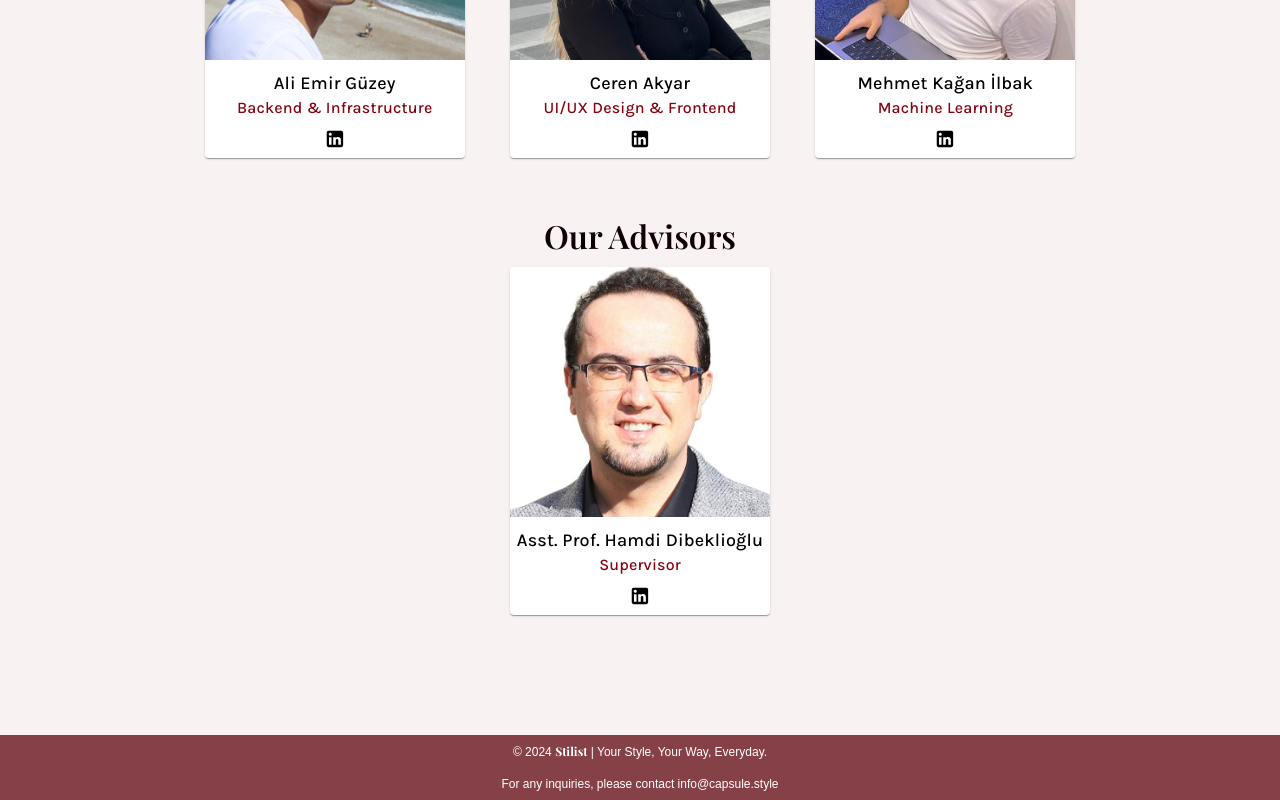
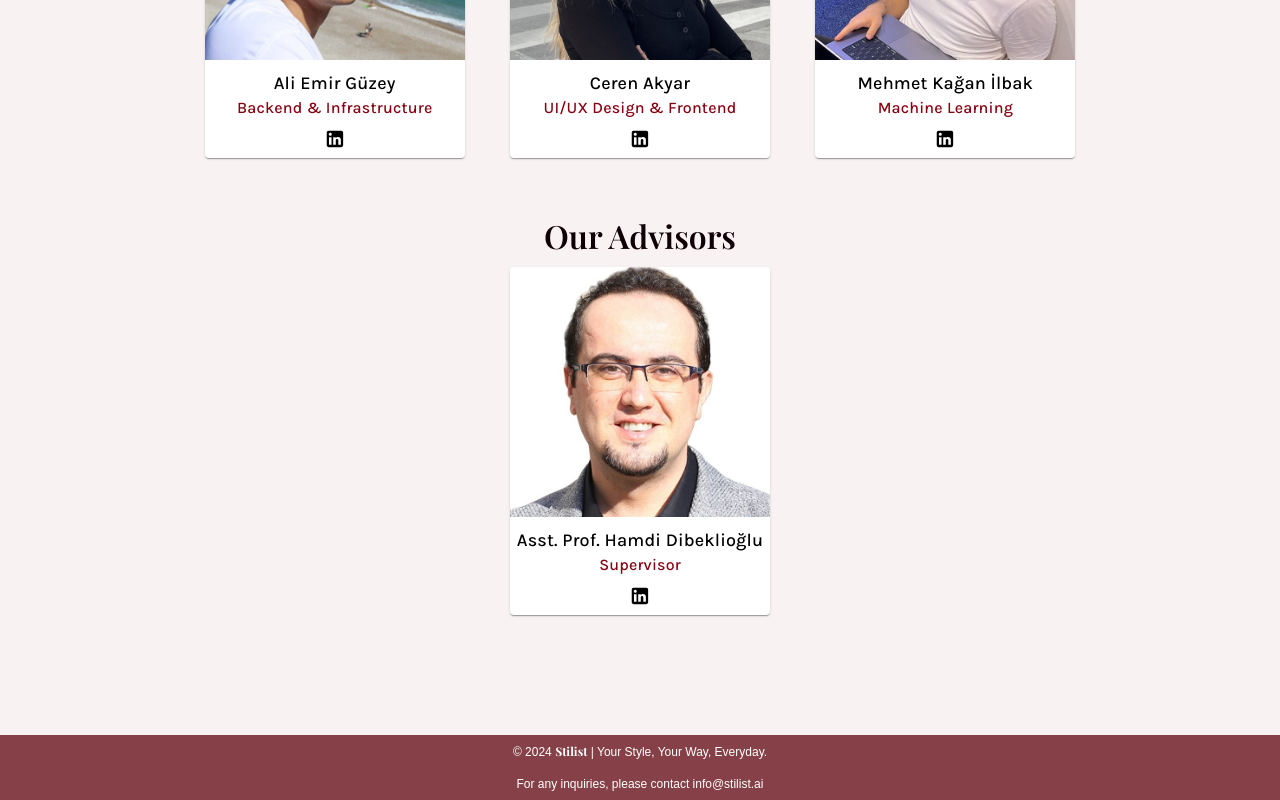
Before and after one commit to StilistAI/StilistAI.github.io, a React (Vite) app: page / in a window 1280 px wide. Shown: the part 2689-3489 px from the top of the page. Built offline with nearby package versions, Linux system fonts and the light colour scheme; a web font is replaced by a local one.

Commit message:
Footer mail change

```diff
--- a/src/components/Footer.tsx
+++ b/src/components/Footer.tsx
@@ -7,7 +7,7 @@ const Footer = () => {
                 <p>&copy; 2024 <span className="stylish-text" style={{fontSize: "12px"}}> Stilist</span> | Your Style, Your Way, Everyday.</p>
                 <p>
                     For any inquiries, please contact {" "}
-                    <a href="mailto:info@stilist.ai">info@capsule.style</a>
+                    <a href="mailto:info@stilist.ai">info@stilist.ai</a>
                 </p>
             </div>
         </footer>
```
